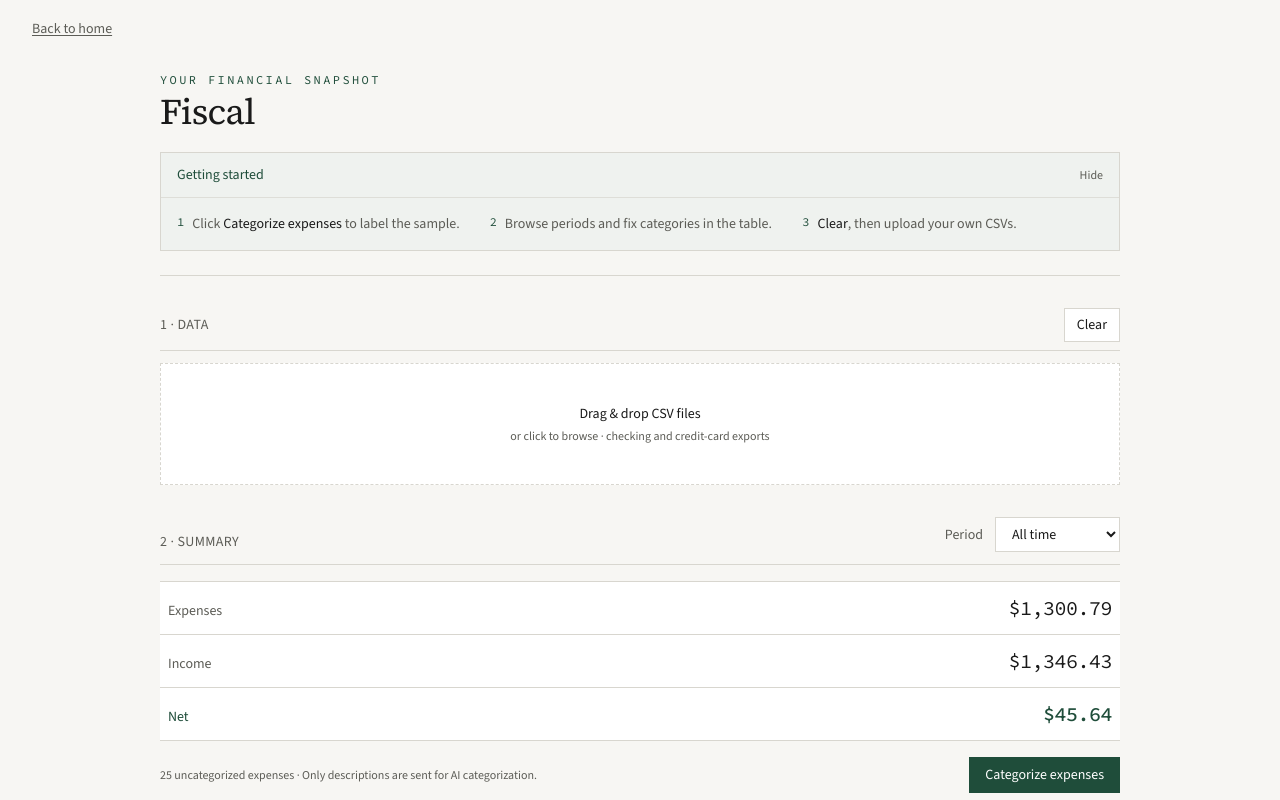
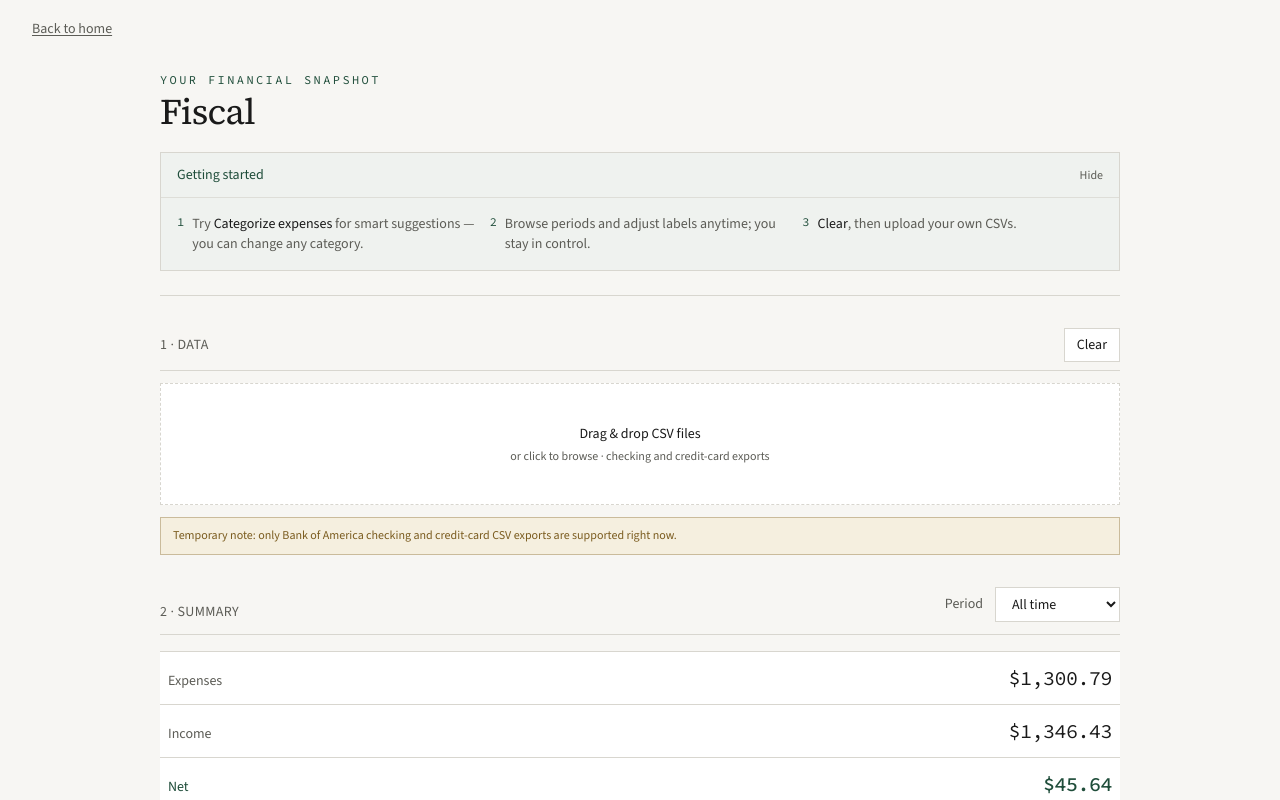
Before and after one commit to mintoku/fiscal, a Next.js app: page / in a window 1280 px wide. Both pictures are taken after a click on the button "Start exploring". Shown: the top 800 px of the page. Built offline with nearby package versions, Linux system fonts and the light colour scheme.

Commit message:
add BOFA only note

```diff
--- a/app/page.tsx
+++ b/app/page.tsx
@@ -287,16 +287,18 @@ export default function Home() {
               <li className="flex gap-2">
                 <span className="font-mono text-xs text-green">1</span>
                 <span>
-                  Click{" "}
+                  Try{" "}
                   <span className="font-medium text-foreground">
                     Categorize expenses
                   </span>{" "}
-                  to label the sample.
+                  for smart suggestions — you can change any category.
                 </span>
               </li>
               <li className="flex gap-2">
                 <span className="font-mono text-xs text-green">2</span>
-                <span>Browse periods and fix categories in the table.</span>
+                <span>
+                  Browse periods and adjust labels anytime; you stay in control.
+                </span>
               </li>
               <li className="flex gap-2">
                 <span className="font-mono text-xs text-green">3</span>
@@ -344,6 +346,10 @@ export default function Home() {
           onTransactionsLoaded={handleTransactionsLoaded}
           onUnsupportedFiles={setUnsupportedFiles}
         />
+        <p className="border border-warn/35 bg-warn-soft px-3 py-2 text-xs leading-relaxed text-warn">
+          Temporary note: only Bank of America checking and credit-card CSV
+          exports are supported right now.
+        </p>
         {unsupportedFiles.length > 0 && (
           <div className="border border-warn/40 bg-warn-soft px-4 py-3 text-sm text-warn">
             Unsupported file
@@ -388,18 +394,19 @@ export default function Home() {
           <MonthlySummaryCards summary={summary} />
 
           <div className="flex flex-col gap-2 sm:flex-row sm:items-center sm:justify-between">
-            <p className="text-xs text-muted">
+            <p className="max-w-md text-xs leading-relaxed text-muted">
               {uncategorizedExpenseCount > 0
                 ? `${uncategorizedExpenseCount} uncategorized expense${uncategorizedExpenseCount === 1 ? "" : "s"}`
                 : "All expenses categorized"}
               {" · "}
-              Only descriptions are sent for AI categorization.
+              Smart suggestions only — edit any category yourself. Only
+              descriptions are sent.
             </p>
             <button
               type="button"
               onClick={handleCategorizeExpenses}
               disabled={isCategorizing || uncategorizedExpenseCount === 0}
-              className="bg-green px-4 py-2 text-sm font-medium text-white hover:bg-green-mid disabled:cursor-not-allowed disabled:bg-border disabled:text-muted"
+              className="shrink-0 bg-green px-4 py-2 text-sm font-medium text-white hover:bg-green-mid disabled:cursor-not-allowed disabled:bg-border disabled:text-muted"
             >
               {isCategorizing ? "Categorizing…" : "Categorize expenses"}
             </button>
--- a/components/LandingHero.tsx
+++ b/components/LandingHero.tsx
@@ -42,6 +42,11 @@ export default function LandingHero({ onStart }: LandingHeroProps) {
               when you categorize.
             </p>
           </div>
+
+          <p className="max-w-lg border border-warn/35 bg-warn-soft px-3 py-2 text-xs leading-relaxed text-warn">
+            Temporary note: only Bank of America checking and credit-card CSV
+            exports are supported right now.
+          </p>
         </div>
 
         <ul className="grid max-w-2xl gap-4 text-sm text-muted sm:grid-cols-3">
@@ -52,9 +57,10 @@ export default function LandingHero({ onStart }: LandingHeroProps) {
             </p>
           </li>
           <li className="border-t border-border pt-3">
-            <p className="font-medium text-foreground">Categorize with AI</p>
+            <p className="font-medium text-foreground">Smart categorization</p>
             <p className="mt-1 leading-relaxed">
-              Label expenses in one click, then correct anything by hand.
+              AI suggests expense categories in one click — you stay in control
+              and can edit any label.
             </p>
           </li>
           <li className="border-t border-border pt-3">
```
